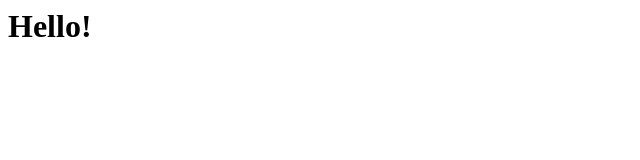
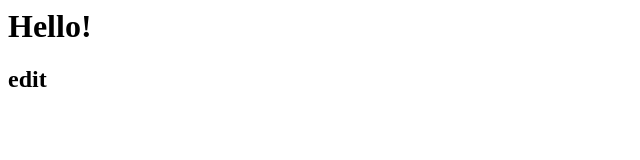
Before and after one commit to StepanB/test, a plain HTML site: page index.html in a window 1280 px wide. Shown: the full height of the page, 0-640 px from the left. Drawn offline with Linux system fonts and the light colour scheme.

Commit message:
Update index.html

```diff
--- a/index.html
+++ b/index.html
@@ -1 +1,2 @@
 <h1>Hello!</h1>
+<h2>edit</h2>
```
